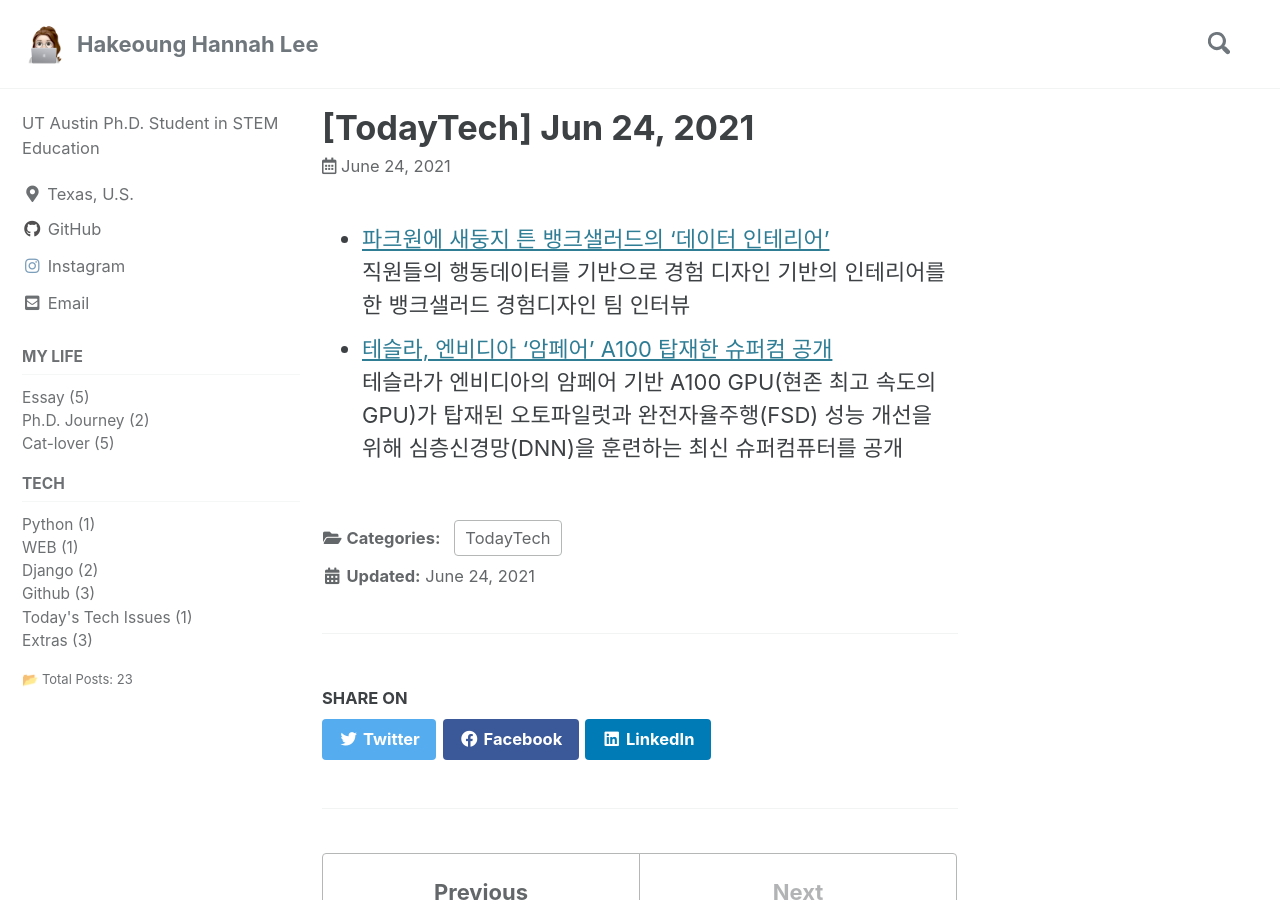
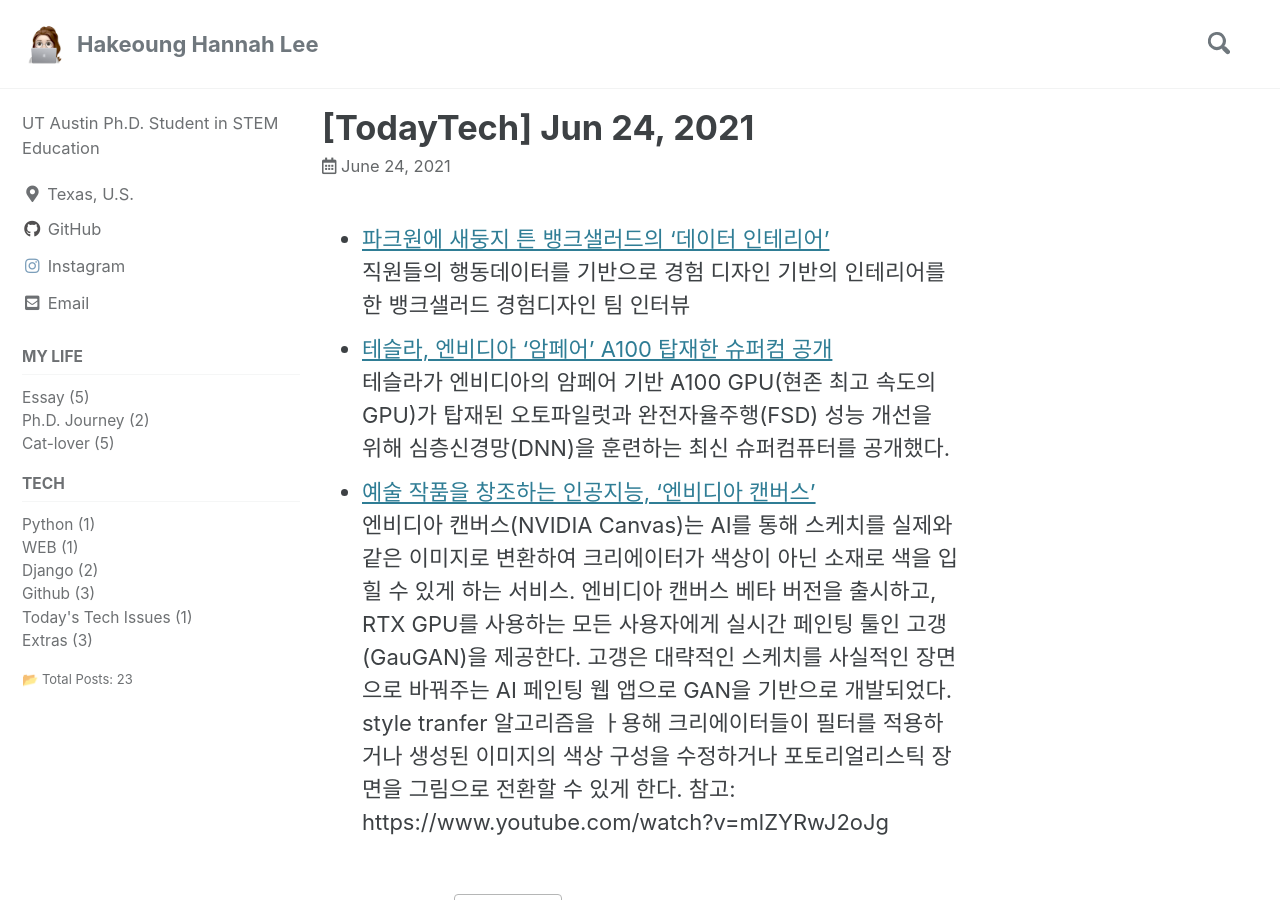
Before and after one commit to HakeoungLee/HakeoungLee.github.io, a Jekyll site: the page built from _posts/2021-06-24-tt210624.md, in a window 1280 px wide and 900 px high. Built offline with Jekyll 4.4.1, drawn with Linux system fonts in a browser that asks for light colours; cached includes are drawn as plain includes; comment, search, counter and statistics services are not loaded.

Commit message:
Update 2021-06-24-tt210624.md

```diff
--- a/_posts/2021-06-24-tt210624.md
+++ b/_posts/2021-06-24-tt210624.md
@@ -10,4 +10,6 @@ title:  "[TodayTech] Jun 24, 2021"
 - [파크원에 새둥지 튼 뱅크샐러드의 ‘데이터 인테리어’](https://byline.network/2021/02/25-127/)
   직원들의 행동데이터를 기반으로 경험 디자인 기반의 인테리어를 한 뱅크샐러드 경험디자인 팀 인터뷰
 - [테슬라, 엔비디아 ‘암페어’ A100 탑재한 슈퍼컴 공개](http://www.aitimes.com/news/articleView.html?idxno=139192)
-  테슬라가 엔비디아의 암페어 기반 A100 GPU(현존 최고 속도의 GPU)가 탑재된 오토파일럿과 완전자율주행(FSD) 성능 개선을 위해 심층신경망(DNN)을 훈련하는 최신 슈퍼컴퓨터를 공개
+  테슬라가 엔비디아의 암페어 기반 A100 GPU(현존 최고 속도의 GPU)가 탑재된 오토파일럿과 완전자율주행(FSD) 성능 개선을 위해 심층신경망(DNN)을 훈련하는 최신 슈퍼컴퓨터를 공개했다.
+- [예술 작품을 창조하는 인공지능, ‘엔비디아 캔버스’](http://www.aitimes.kr/news/articleView.html?idxno=21450)
+  엔비디아 캔버스(NVIDIA Canvas)는 AI를 통해 스케치를 실제와 같은 이미지로 변환하여 크리에이터가 색상이 아닌 소재로 색을 입힐 수 있게 하는 서비스. 엔비디아 캔버스 베타 버전을 출시하고, RTX GPU를 사용하는 모든 사용자에게 실시간 페인팅 툴인 고갱(GauGAN)을 제공한다. 고갱은 대략적인 스케치를 사실적인 장면으로 바꿔주는 AI 페인팅 웹 앱으로 GAN을 기반으로 개발되었다. style tranfer 알고리즘을 ㅏ용해 크리에이터들이 필터를 적용하거나 생성된 이미지의 색상 구성을 수정하거나 포토리얼리스틱 장면을 그림으로 전환할 수 있게 한다. 참고: https://www.youtube.com/watch?v=mlZYRwJ2oJg
```
